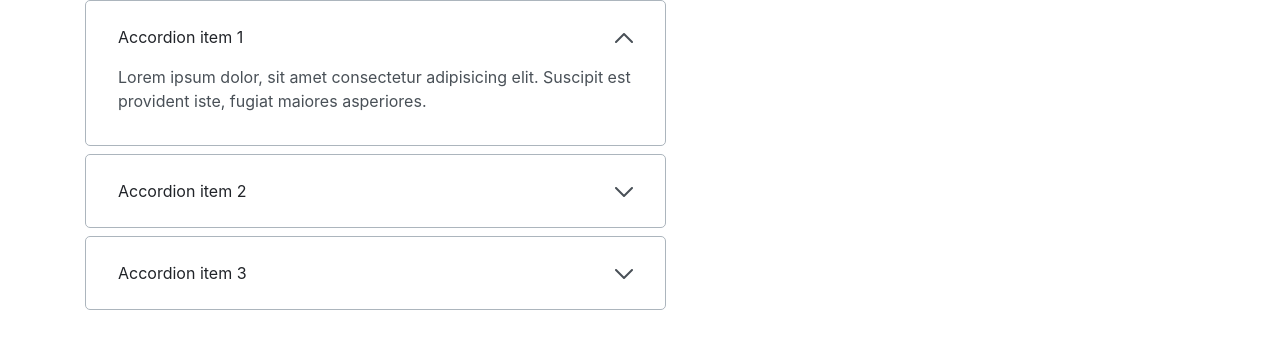
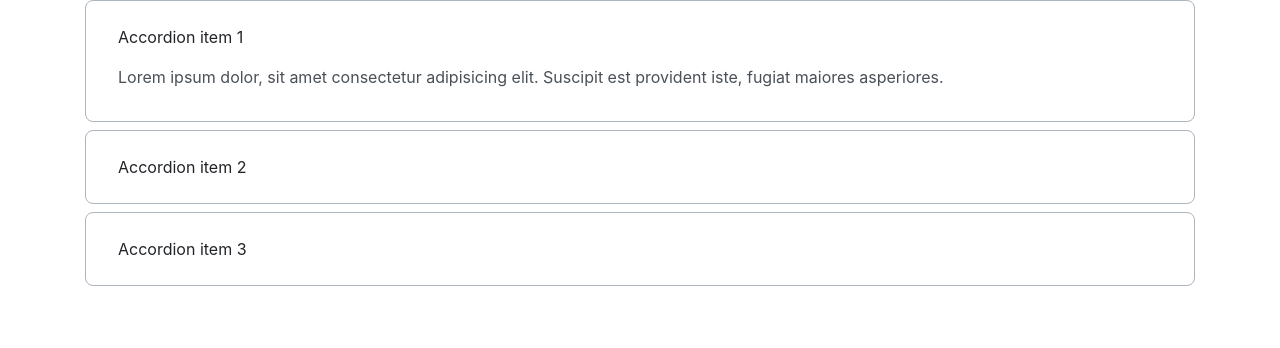
Before and after one commit to js-tasks-ru/htmlcss-20231027_daniilk, a website: page 03-lection1/02-accordion/index.html in a window 1280 px wide. Both pictures are taken after a click on the heading "Accordion item 1". Drawn offline with Linux system fonts and the light colour scheme.

Commit message:
accordion_double-2

```diff
--- a/03-lection1/02-accordion/accordion.css
+++ b/03-lection1/02-accordion/accordion.css
@@ -1,11 +1,5 @@
 /* Стилизация аккордеона */
-@import '../../assets/css/main.css';
 
-.container {
-  max-width: 1110px;
-  margin: auto;
-
-}
 
 
 .accordion__summary::marker {
@@ -13,35 +7,44 @@
   /* position: absolute;
    right: 0px; */
 }
-.accordion__summary::after {
+
+/* Вы не против, я оставлю для себя для примера.
+Вдруг, когда-то пригодится такой способ
+*/
+
+
+/* .accordion__summary::after {
   content: url('./svg/Vector-open.svg');
   position: absolute;
   right: 0px;
   stroke-width: 2px;
   color: var(--grey-4);
-}
+} */
 
-.accordion__details[open] .accordion__summary::after {
+/* .accordion__details[open] .accordion__summary::after {
   content: url('./svg/Vector-close.svg');
   position: absolute;
   right: 0px;
   stroke-width: 2px;
   color: var(--grey-4);
-}
+} */
 
 .accordion__details[open] .accordion__summary {
     margin-bottom: 0px;
 }
 
 .accordion__details {
-  max-width: 579px;
-  max-height: 168px;
-  flex-shrink: 0;
+  width: auto;
   border: 1px solid var(--grey-3);
-  border-radius: 5px;
-  /* padding: 24px 419px 24px 32px; */
+  border-radius: 8px;
+  padding: 24px 419px 24px 32px;
   margin-bottom: 8px;
 }
+
+.accordion__details[open] {
+  padding: 24px 32px 32px 32px;
+}
+
 .accordion__details:last-child {
     margin-bottom: 0px;
 }
@@ -52,19 +55,20 @@
   font-style: normal;
   font-weight: 400;
   line-height: 150%;
-  margin: 24px 32px ;
+
   position: relative;
   cursor: pointer;
   color: var(--black);
 }
 
 .accordion__content {
+  margin: 0;
   font-family: Inter;
   font-size: 16px;
   font-style: normal;
   font-weight: 400;
   line-height:  150%;
   color: var(--grey-4);
-  max-width: 515px;
-  margin: 16px 32px 32px 32px
+  padding-top: 16px;
+
 }
--- a/03-lection1/02-accordion/index.html
+++ b/03-lection1/02-accordion/index.html
@@ -7,12 +7,11 @@
   </head>
   <body>
     <section class="container">
-      <div class="accordion__container">
       <details class="accordion__details">
         <summary class="accordion__summary">Accordion item 1</summary>
         <p class="accordion__content">
-            Lorem ipsum dolor, sit amet consectetur adipisicing elit. Suscipit
-            est provident iste, fugiat maiores asperiores.
+          Lorem ipsum dolor, sit amet consectetur adipisicing elit. Suscipit est
+          provident iste, fugiat maiores asperiores.
         </p>
       </details>
       <details class="accordion__details">
@@ -31,7 +30,6 @@
           doloribus voluptatem, aut alias debitis natus.
         </p>
       </details>
-      </div>
     </section>
   </body>
 </html>
--- a/assets/css/main.css
+++ b/assets/css/main.css
@@ -1,5 +1,6 @@
 @import '../fonts/fonts.css';
 @import 'normalize.css';
+@import '../../03-lection1/02-accordion/accordion.css';
 
 :root {
     --white: #ffffff;
@@ -23,3 +24,9 @@
 * {
     font-family: 'Roboto', sans-serif;
 }
+
+.container {
+    max-width: 1110px;
+    margin: auto;
+
+  }
```
Lines whose indentation alone changed are shown as unchanged.
